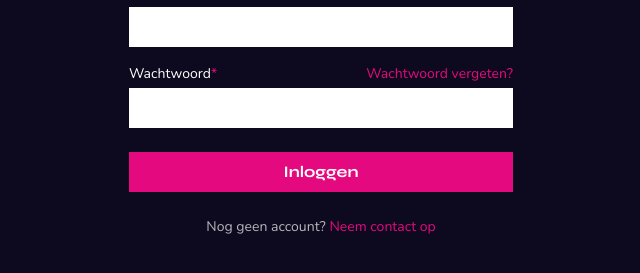
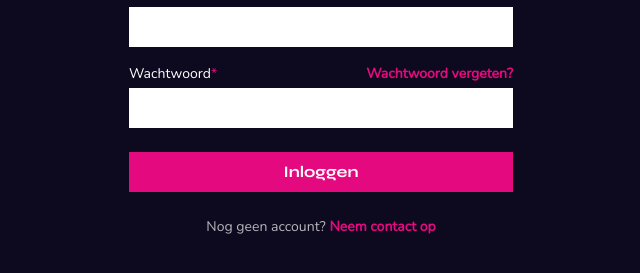
Before and after one commit to archify-drawtool/webApp, a Nuxt app: page /login in a window 1280 px wide. Shown: the part 367-640 px from the top of the page, without its empty margins (319-959 px from the left). Built offline with nearby package versions, Linux system fonts and the light colour scheme.

Commit message:
enhance sidebar and login styles for better visibility

```diff
--- a/app/components/DefaultSidebar.vue
+++ b/app/components/DefaultSidebar.vue
@@ -18,7 +18,9 @@ const route = useRoute()
 
     <!-- Navigatie -->
     <nav class="flex flex-col gap-4 flex-1">
-      <LogoutButton />
+      <div class="btn-wrapper" :class="{ 'btn-wrapper--hidden': isCollapsed }">
+        <LogoutButton />
+      </div>
 
       <!-- Start sketching -->
       <NuxtLink to="/schetsen" class="btn-wrapper" :class="{ 'btn-wrapper--hidden': isCollapsed }" :tabindex="isCollapsed ? -1 : 0">
--- a/app/pages/login.vue
+++ b/app/pages/login.vue
@@ -26,7 +26,7 @@
           required
         >
           <template #right-label>
-            <a href="#" class="text-small text-primary-500 hover:text-primary-900"
+            <a href="#" class="text-small font-bold text-primary-500 hover:text-primary-900"
               >Wachtwoord vergeten?</a
             >
           </template>
@@ -41,7 +41,7 @@
         Nog geen account?
         <a
           href="mailto:team@cbyte.nl"
-          class="text-primary-500 hover:text-primary-900"
+          class="font-bold text-primary-500 hover:text-primary-900"
           >Neem contact op</a
         >
       </p>
```
